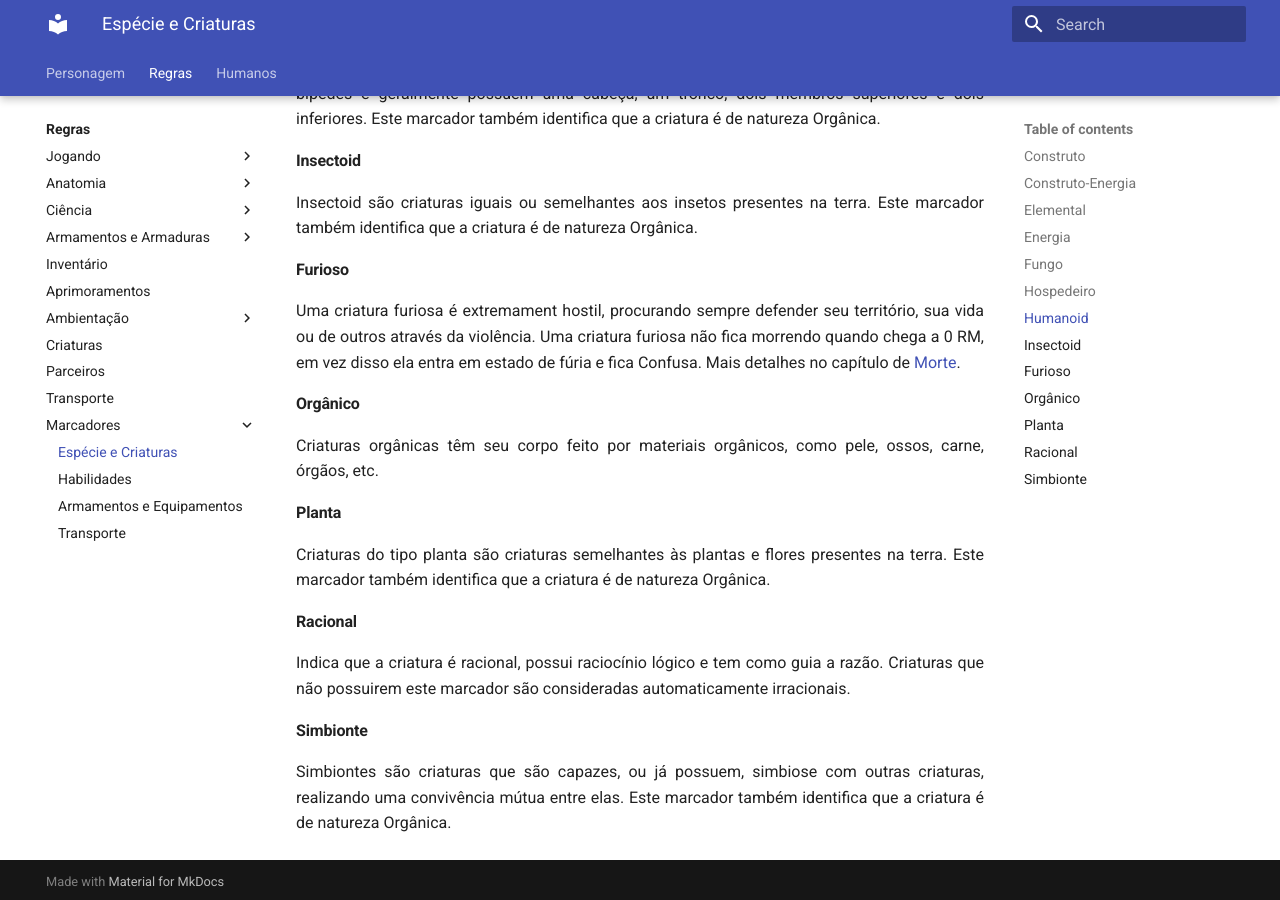
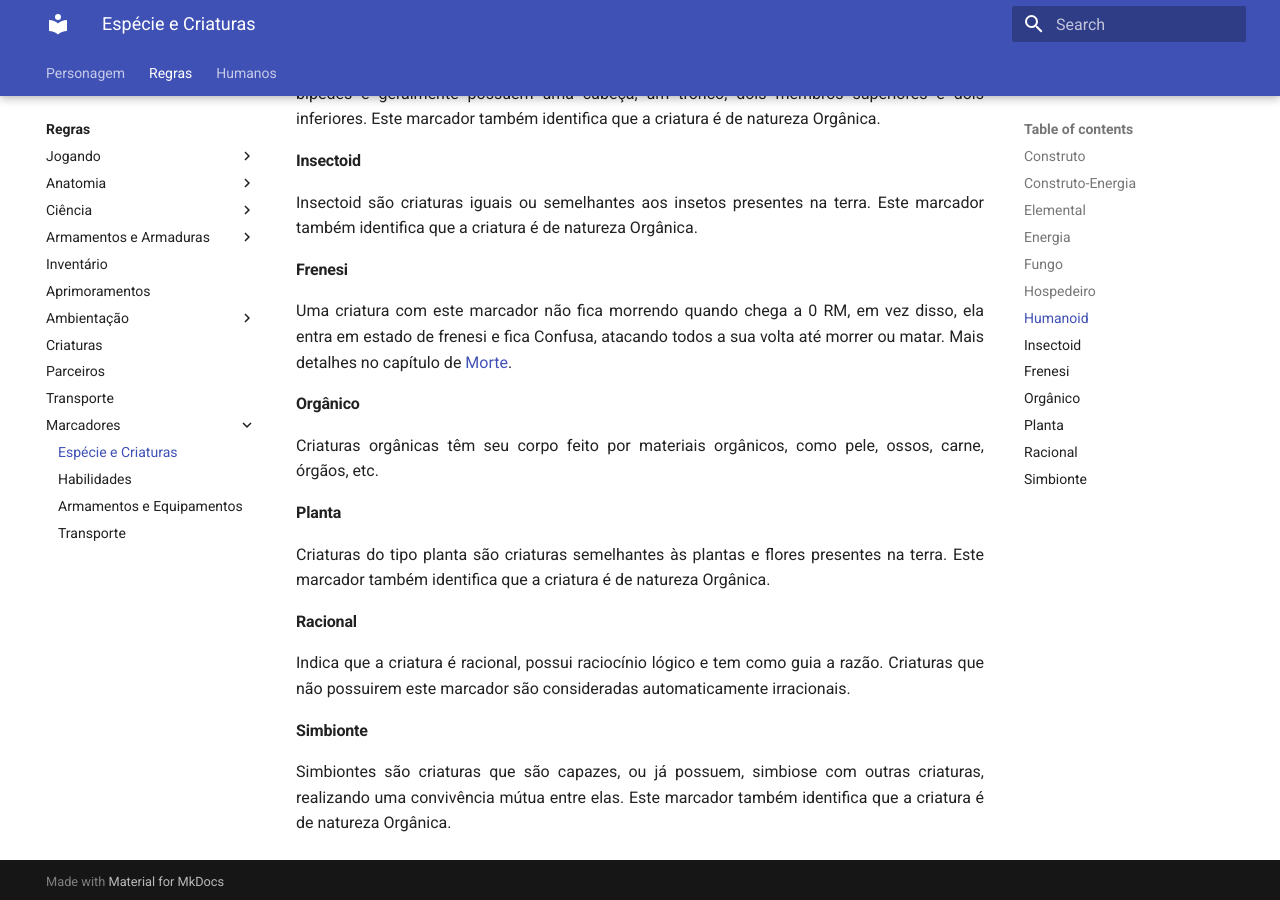
Before and after one commit to henriqueschorr/henriqueschorr.github.io, an MkDocs documentation site: the page built from docs/rules/tags/creatures.md, in a window 1280 px wide and 900 px high, scrolled down 897 px. Built offline with MkDocs 1.6.1 and Material for MkDocs 9.7.7, drawn with Linux system fonts in a browser that asks for light colours.

```diff
--- a/docs/rules/tags/creatures.md
+++ b/docs/rules/tags/creatures.md
@@ -24,8 +24,8 @@ Criaturas humanoid possuem estrutura física muito parecida com os humanos, ou s
 #### Insectoid
 Insectoid são criaturas iguais ou semelhantes aos insetos presentes na terra. Este marcador também identifica que a criatura é de natureza Orgânica.
 
-#### Furioso
-Uma criatura furiosa é extremament hostil, procurando sempre defender seu território, sua vida ou de outros através da violência. Uma criatura furiosa não fica morrendo quando chega a 0 RM, em vez disso ela entra em estado de fúria e fica Confusa. Mais detalhes no capítulo de [Morte](../play/death.md#morte-mental).
+#### Frenesi
+Uma criatura com este marcador não fica morrendo quando chega a 0 RM, em vez disso, ela entra em estado de frenesi e fica Confusa, atacando todos a sua volta até morrer ou matar. Mais detalhes no capítulo de [Morte](../play/death.md#morte-mental).
 
 #### Orgânico
 Criaturas orgânicas têm seu corpo feito por materiais orgânicos, como pele, ossos, carne, órgãos, etc.
--- a/mkdocs.yml
+++ b/mkdocs.yml
@@ -89,7 +89,7 @@ nav:
         - Armamentos e Equipamentos: rules/tags/weaponEquipment.md
         - Transporte: rules/tags/transport.md
     - Humanos:
-      - Introdução: species/human/introduction.md
+      - species/human/index.md
       - Características Básicas: species/human/basics.md
       - Progressão: species/human/progression.md
       - A.N.E.: species/human/ane.md
@@ -111,12 +111,12 @@ nav:
         - species/human/equipment/index.md
         - Armamentos: species/human/equipment/weapons.md
         - Equipamentos: species/human/equipment/equipments.md
-      - Parceiros: species/human/partner.md
       - Ciência Receitas:
         - species/human/scienceRecipes/index.md
         - Química: species/human/scienceRecipes/chemistry.md
         - Biologia: species/human/scienceRecipes/biology.md
         - Engenharia: species/human/scienceRecipes/engineering.md
+      - Parceiros: species/human/partner.md
       - Transportes:
         - Aéreos, Espaciais e Flutuantes: species/human/transports/flying.md
       - Loot: species/human/loot.md
```
Also changed, not shown: docs/rules/play/death.md (+2 -2 lines), docs/species/human/index.md (added, +46 -0 lines), docs/species/human/introduction.md (deleted, +0 -1 lines).
